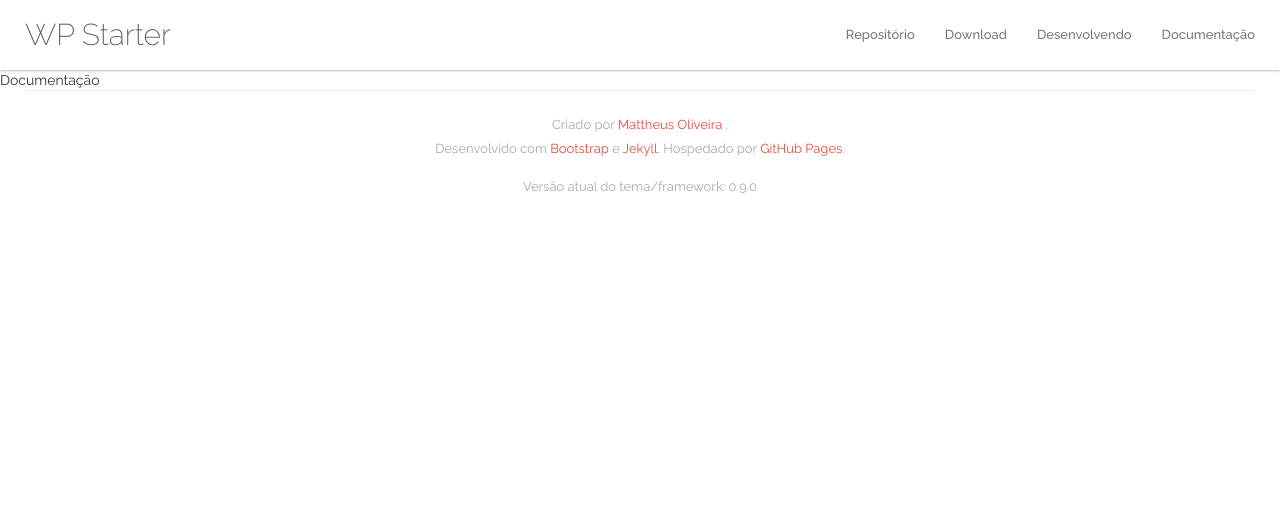
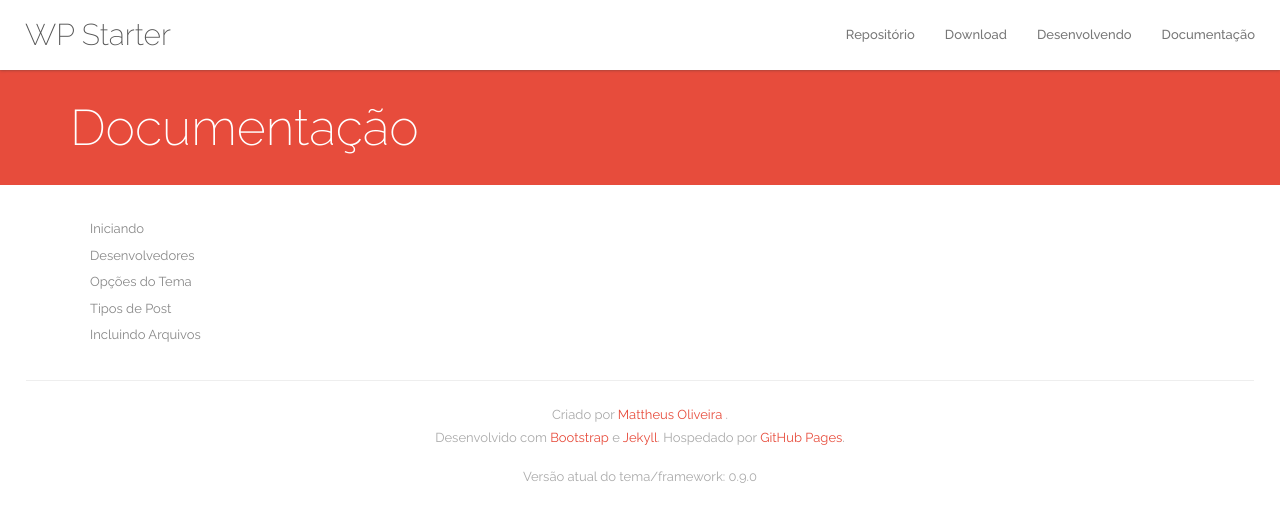
Before and after one commit to mayronceccon/devhelper, a PHP site: page /_site/doc/index.html in a window 1280 px wide. Shown: the top 522 px of the page. Run offline with PHP 8.4, Linux system fonts and the light colour scheme; some libraries are stand-ins or nearby versions.

Commit message:
Making some changes and add sidebar to doc page

```diff
--- a/_includes/footer.html
+++ b/_includes/footer.html
@@ -15,6 +15,9 @@
 
 <!-- SCRIPTS -->
 <script src="http://ajax.googleapis.com/ajax/libs/jquery/2.1.1/jquery.min.js"></script>
+<!-- <script src="http://mattdeveloper.github.io/wpstarter/assets/js/bootstrap.min.js"></script>
+<script src="http://mattdeveloper.github.io/wpstarter/assets/js/fresco.js"></script> -->
+
 <script src="http://mattdeveloper.github.io/wpstarter/assets/js/bootstrap.min.js"></script>
 <script src="http://mattdeveloper.github.io/wpstarter/assets/js/fresco.js"></script>
 
--- a/_site/doc/index.html
+++ b/_site/doc/index.html
@@ -9,10 +9,15 @@
 	<link rel="icon" href="http://mattdeveloper.github.io/wpstarter/assets/images/favicon.png" type="image/png" />
 
 	<link href='http://fonts.googleapis.com/css?family=Raleway:200,400,300,500,700' rel='stylesheet' type='text/css'>
-	<link rel="stylesheet" href="http://mattdeveloper.github.io/wpstarter/assets/css/font-awesome.min.css">
+	<!-- <link rel="stylesheet" href="http://mattdeveloper.github.io/wpstarter/assets/css/font-awesome.min.css">
 	<link rel="stylesheet" href="http://mattdeveloper.github.io/wpstarter/assets/css/bootstrap.min.css">
 	<link rel="stylesheet" href="http://mattdeveloper.github.io/wpstarter/assets/css/style.css">
-	<link rel="stylesheet" href="http://mattdeveloper.github.io/wpstarter/assets/css/fresco.css">
+	<link rel="stylesheet" href="http://mattdeveloper.github.io/wpstarter/assets/css/fresco.css"> -->
+
+	<link rel="stylesheet" href="/assets/css/font-awesome.min.css">
+	<link rel="stylesheet" href="/assets/css/bootstrap.min.css">
+	<link rel="stylesheet" href="/assets/css/style.css">
+	<link rel="stylesheet" href="/assets/css/fresco.css">
 </head>
 
 <body>
@@ -46,13 +51,69 @@
 	</div><!-- end .navbar-collapse -->
 </nav><!-- end .navbar -->
 
+<div id="doc">
 
 
 
-Documentação
+<!-- PAGE TITLE -->
+<h2 class="title">
+  <div class="container">
+    <div class="row">
+      <div class="col-md-12">Documentação</div>
+    </div>
+  </div>
+</h2><!-- end .title -->
 
 
 
+<div class="container" id="content">
+<div class="row">
+<div class="col-md-12">
+
+  <!-- <div class="hidden-sm hidden-xs"><div class="space col-md-3" style="display: none;"></div></div> -->
+  <nav class="col-md-3 hidden-sm hidden-xs docs-navbar">
+    <ul class="nav">
+      <li><a href="#getting-started">Iniciando</a>
+        <ul>
+          <li><a href="#download">Download</a></li>
+          <li><a href="#install">Instalação</a></li>
+        </ul>
+      </li>
+
+      <li><a href="#developers">Desenvolvedores</a></li>
+
+      <li><a href="#theme-options">Opções do Tema</a>
+        <ul>
+          <li><a href="#active-theme-options">Ativando</a></li>
+          <li><a href="#create-theme-options">Criando Campos</a></li>
+          <li><a href="#show-theme-options">Exibindo No Tema</a></li>
+        </ul>
+      </li>
+
+      <li><a href="#custom-post-types">Tipos de Post</a>
+        <ul>
+          <li><a href="#create-post-types">Criando</a></li>
+        </ul>
+      </li>
+
+      <li><a href="#enqueue-scripts">Incluindo Arquivos</a>
+        <ul>
+          <li><a href="#enqueue-css">CSS</a></li>
+          <li><a href="#enqueue-css-page">CSS - Única Página</a></li>
+          <li><a href="#enqueue-javascript">JavaScript</a></li>
+          <li><a href="#enqueue-javascript-page">JavaScript - Única Página</a></li>
+        </ul>
+      </li>
+    </ul>
+  </nav><!-- end .docs-navbar -->
+
+</div><!-- end .col-md-12 -->
+</div><!-- end .row -->
+</div><!-- end #content -->
+
+
+
+</div><!-- end #doc -->
 <!-- GLOBAL FOOTER -->
 <footer class="global">
   <div class="container">
@@ -70,6 +131,9 @@ Documentação
 
 <!-- SCRIPTS -->
 <script src="http://ajax.googleapis.com/ajax/libs/jquery/2.1.1/jquery.min.js"></script>
+<!-- <script src="http://mattdeveloper.github.io/wpstarter/assets/js/bootstrap.min.js"></script>
+<script src="http://mattdeveloper.github.io/wpstarter/assets/js/fresco.js"></script> -->
+
 <script src="http://mattdeveloper.github.io/wpstarter/assets/js/bootstrap.min.js"></script>
 <script src="http://mattdeveloper.github.io/wpstarter/assets/js/fresco.js"></script>
 
--- a/assets/css/style.css
+++ b/assets/css/style.css
@@ -287,3 +287,73 @@ footer.global {
 		display: inline-block;
 		margin-bottom: 50px;
 	}
+
+
+/* ===============================================================
+		HOME
+=============================================================== */
+#doc {
+
+}
+
+/* ----- PAGE TITLE ----- */
+#doc h2.title {
+	background: #e74c3c;
+
+	color: #FFF;
+	font-size: 50px;
+	font-weight: 200;
+
+	margin: 0px;
+	padding: 30px 0px;
+}
+
+/* ----- SIDEBAR ----- */
+#doc #docs-navbar {
+
+}
+
+	#doc .docs-navbar ul {
+		margin: 0;
+		padding: 0;
+	}
+
+		#doc .docs-navbar ul li {
+			font-size: 13px;
+			list-style: none;
+
+			display: block;
+			margin: 2px 0px;
+		}
+
+		#doc .docs-navbar ul li:hover > ul {
+			display: block;
+		}
+
+			#doc .docs-navbar ul li a {
+				background: none;
+				color: #888;
+				display: block;
+				padding: 3px 0px 3px 5px;
+			}
+
+			#doc .docs-navbar ul li a:hover {
+				color: #e74c3c;
+				text-decoration: none;
+			}
+
+			#doc .docs-navbar ul li ul {
+				display: none;
+				margin: 0 0 2px 15px;
+				padding: 0;
+			}
+
+				#doc .docs-navbar ul li ul li {
+					list-style: none;
+				}
+
+/* ----- CONTENT ----- */
+#content {
+	margin-top: 30px;
+	margin-bottom: 30px;
+}
```
Also changed, not shown: _includes/header.html (+7 -2 lines), _layouts/doc.html (+57 -1 lines), _site/assets/css/style.css (+70 -0 lines), _site/index.html (+10 -2 lines). Lines whose indentation alone changed are shown as unchanged.
